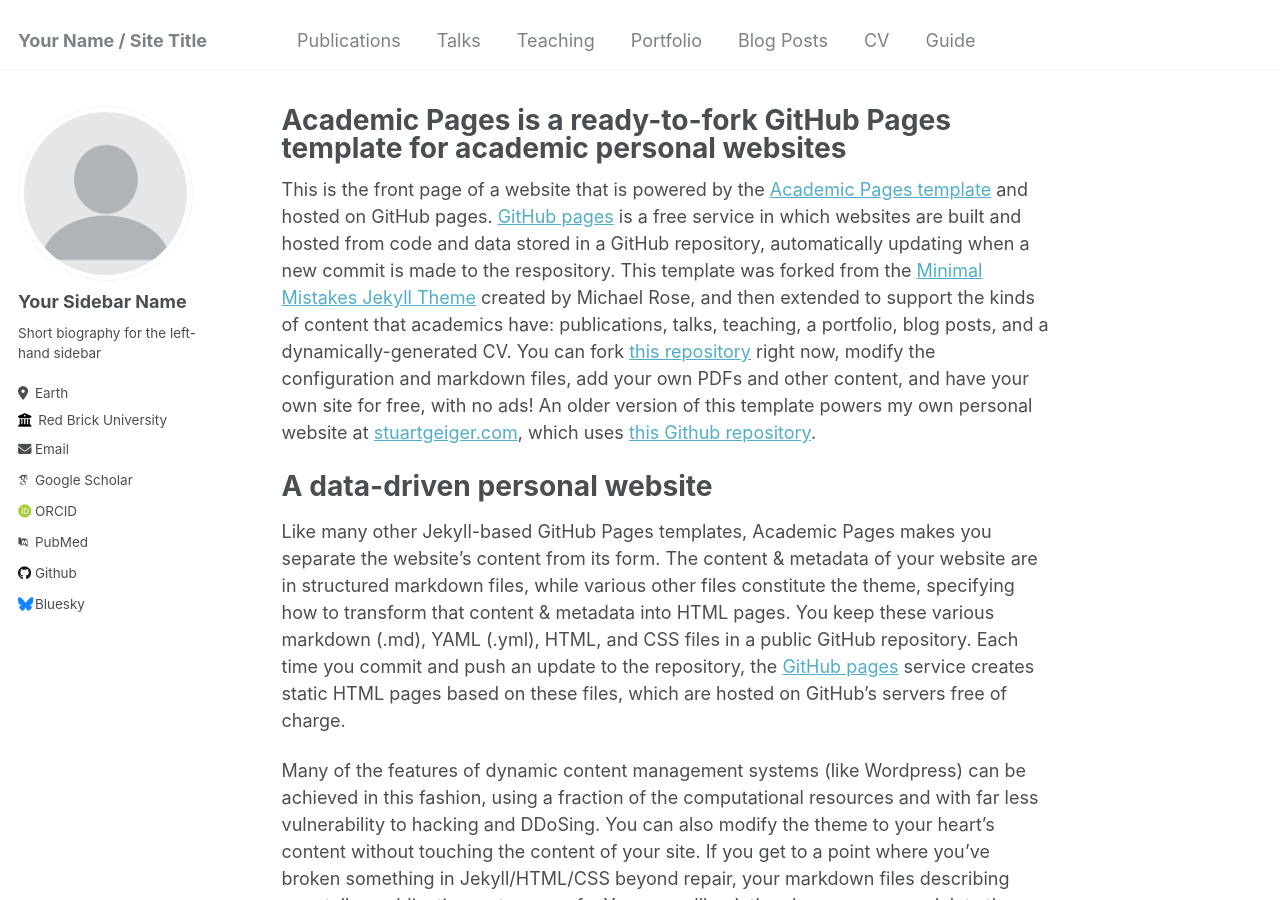
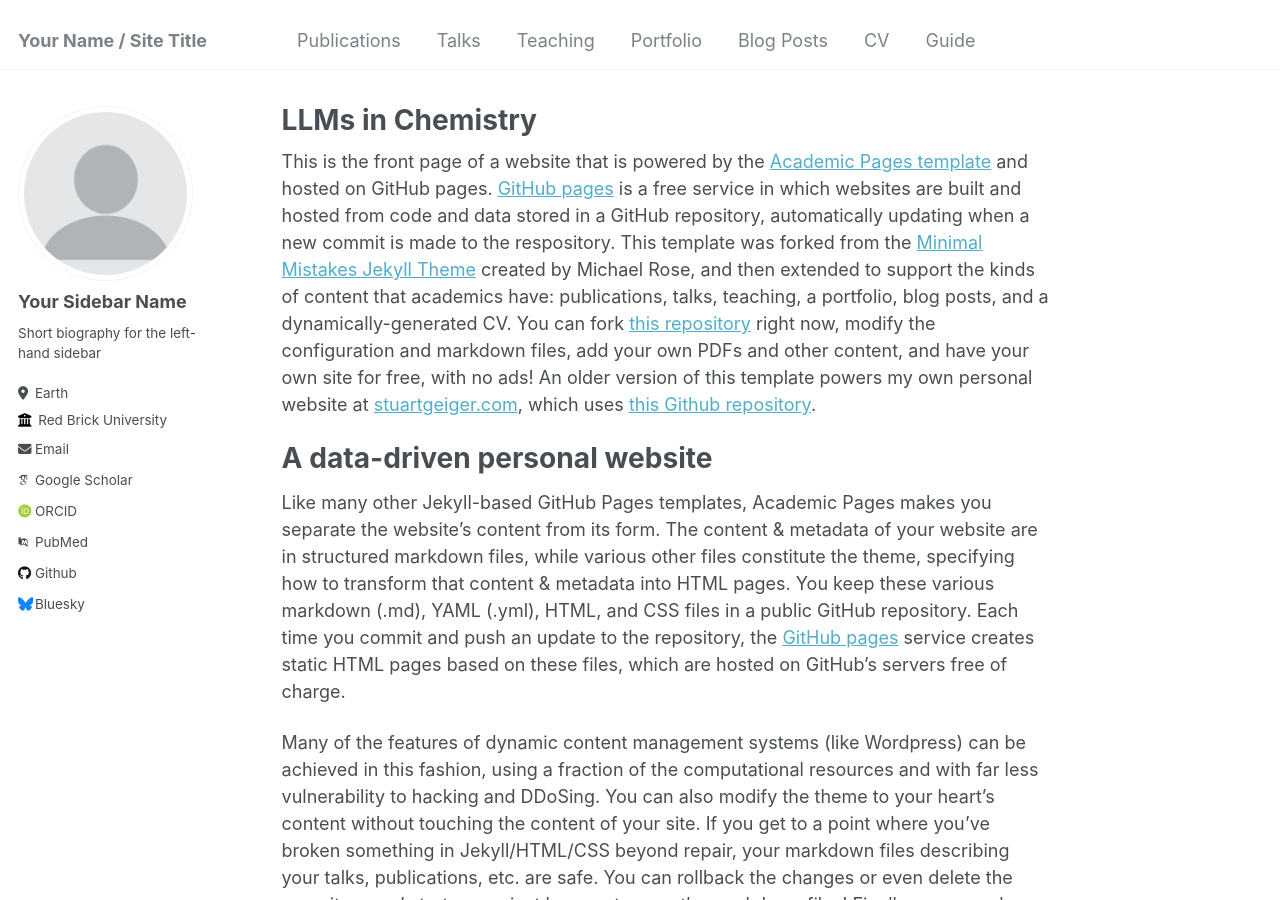
Before and after one commit to kshitijreal/kshitijreal.github.io, a Jekyll site: the page built from _pages/about.md, in a window 1280 px wide and 900 px high. Built offline with Jekyll 4.4.1, drawn with Linux system fonts in a browser that asks for light colours; some web fonts are replaced.

Commit message:
Change in title

```diff
--- a/_pages/about.md
+++ b/_pages/about.md
@@ -1,6 +1,6 @@
 ---
 permalink: /
-title: "Academic Pages is a ready-to-fork GitHub Pages template for academic personal websites"
+title: "LLMs in Chemistry"
 author_profile: true
 redirect_from:
   - /about/
```
